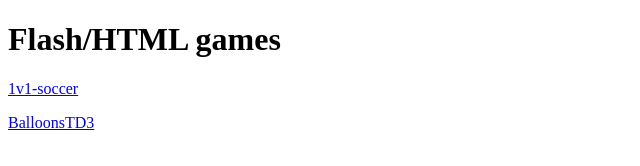
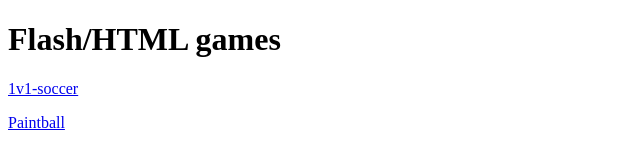
Before and after one commit to onesockninja12/Moldy-Rom, a plain HTML site: page html/games.html in a window 1280 px wide. Shown: the full height of the page, 0-640 px from the left. Drawn offline with Linux system fonts and the light colour scheme.

Commit message:
Update games.html

```diff
--- a/html/games.html
+++ b/html/games.html
@@ -8,6 +8,6 @@
 
 <h1>Flash/HTML games</h1>
 <p> <a href="games/1v1-soccer.html">1v1-soccer</a> </p>
-<p> <a href="games/BalloonsTD3.html">BalloonsTD3</a> </p>
+<p> <a href="games/paintball.html">Paintball</a> </p>
 </body>
 </html>
```
